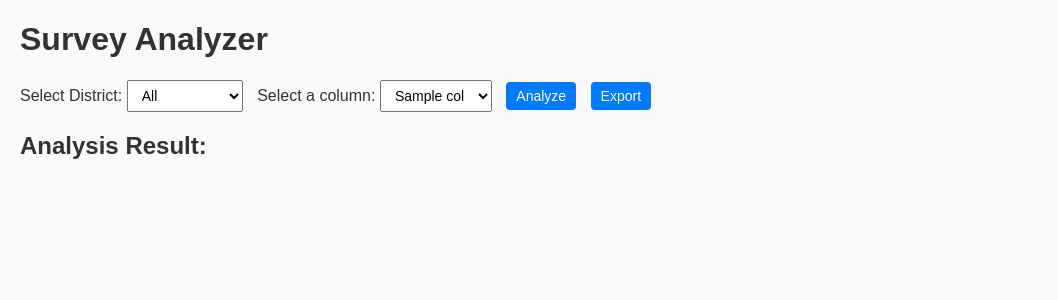
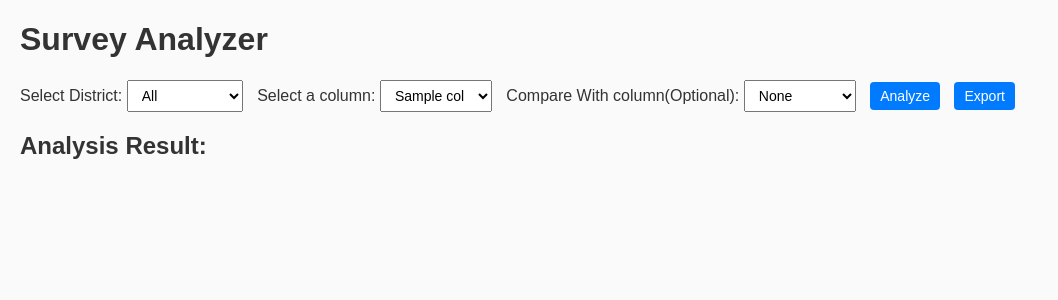
Before and after one commit to SulakshanCGhimire/SurveyAnalyzer, a Flask app: template web_app/templates/index.html in a window 1280 px wide. Shown: the top 300 px of the page, without its empty margins (0-1058 px from the left). Run offline with Flask 3, Linux system fonts and the light colour scheme; the template is opened without the code that fills it: most values are stand-ins (such as "Sample title", 1, 10 or a date in 2020); parts of the project's set-up code (start-up, migrations or seed data) failed here and were passed over.

Commit message:
Added option to compare two numeric columns

```diff
--- a/web_app/app.py
+++ b/web_app/app.py
@@ -41,11 +41,13 @@ def index():
     txt_file = None
     csv_file = None
     selected_column = None
+    selected_column2 = None
     selected_district = "All"
     filtered_df = df  # default = full dataset
 
     if request.method == "POST":
         selected_column = request.form.get("column")
+        selected_column2 = request.form.get("column2")
         selected_district = request.form.get("district", "All")
         action = request.form.get("action")  # analyze or export
 
@@ -80,6 +82,7 @@ def index():
     return render_template(
         "index.html",
         columns=columns,
+        selected_column2=selected_column2,
         districts=districts,
         result=result,
         chart_filename=chart_filename,
--- a/web_app/templates/index.html
+++ b/web_app/templates/index.html
@@ -26,6 +26,16 @@
             <select name="column" id="column">
                 {% for col in columns %}
                 <option value="{{ col }}" {% if col == selected_column %}selected{% endif %}>
+                    {{ col }}
+                </option>
+                {% endfor %}
+            </select>
+
+            <label for="column2">Compare With column(Optional):</label>
+            <select name="column2" id="column2">
+                <option value="">None</option>
+                {% for col in columns %}
+                <option value="{{ col }}" {% if col == selected_column2 %}selected{% endif %}>
                     {{ col }}
                 </option>
                 {% endfor %}
```
